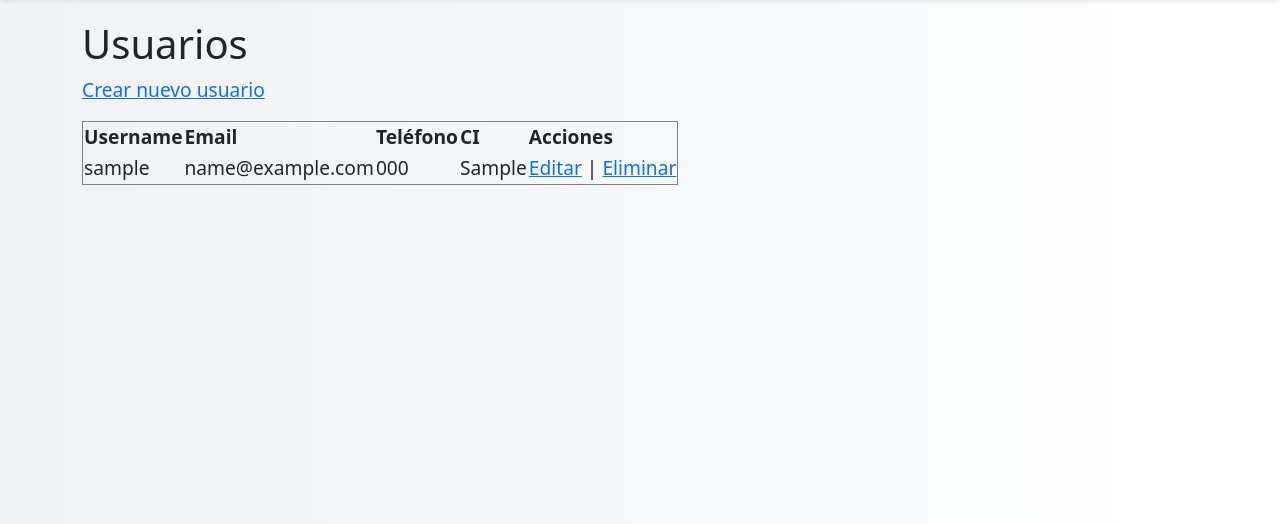
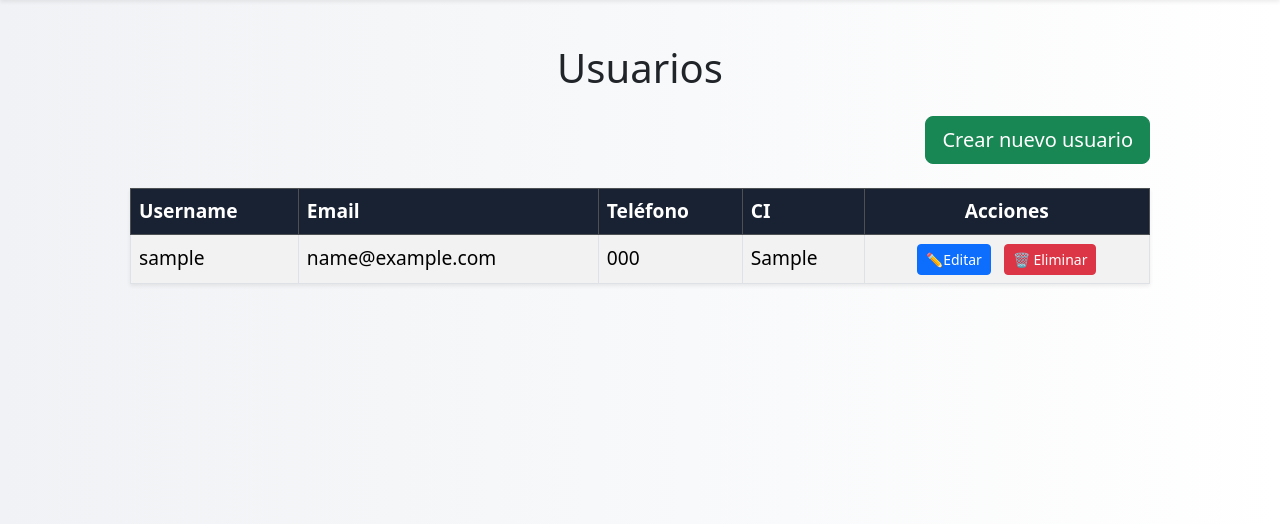
Before and after one commit to israzorz/proyectoWeb3, a Django app: page /usuarios/ in a window 1280 px wide. Shown: the part 48-572 px from the top of the page. Run offline with Django 5.2, Linux system fonts and the light colour scheme; tables that the repository leaves empty hold one stand-in row (values such as "Sample post").

Commit message:
modificando tabla lista_usuarios.html

```diff
--- a/proyecto/appProyecto/templates/lista_usuarios.html
+++ b/proyecto/appProyecto/templates/lista_usuarios.html
@@ -1,16 +1,20 @@
 {% extends "base.html" %}
+{% block title %}Lista usuarios{% endblock  %}
+
 {% block content %}
-<h1>Usuarios</h1>
-<p><a href="{% url 'crear_usuario' %}">Crear nuevo usuario</a></p>
-
-<table border="1">
-    <thead>
+<div class="container-fluid px-5 my-4">
+    <h1 class="text-center text-dark mb-4">Usuarios</h1>
+    <div class="text-end mt-3 mb-4">
+        <a href="{% url 'crear_usuario' %}" class="btn btn-success btn-lg">Crear nuevo usuario</a>
+    </div>
+    <table class="table table-striped table-bordered shadow-sm align-middle">
+        <thead class="table-dark">
             <tr>
                 <th>Username</th>
                 <th>Email</th>
                 <th>Teléfono</th>
                 <th>CI</th>
-            <th>Acciones</th>
+                <th class="text-center">Acciones</th>
             </tr>
         </thead>
         <tbody>
@@ -20,12 +24,13 @@
                 <td>{{ u.user.email }}</td>
                 <td>{{ u.telefono }}</td>
                 <td>{{ u.ci }}</td>
-            <td>
-                <a href="{% url 'editar_usuario' u.id %}">Editar</a> |
-                <a href="{% url 'eliminar_usuario' u.id %}">Eliminar</a>
+                <td class="text-center">
+                    <a href="{% url 'editar_usuario' u.id %}" class="btn btn-primary btn-sm me-2">✏️Editar</a>
+                    <a href="{% url 'eliminar_usuario' u.id %}" class="btn btn-danger btn-sm">🗑️ Eliminar</a>
                 </td>
             </tr>
             {% endfor %}
         </tbody>
     </table>
+</div>
 {% endblock %}
```
Lines whose indentation alone changed are shown as unchanged.
